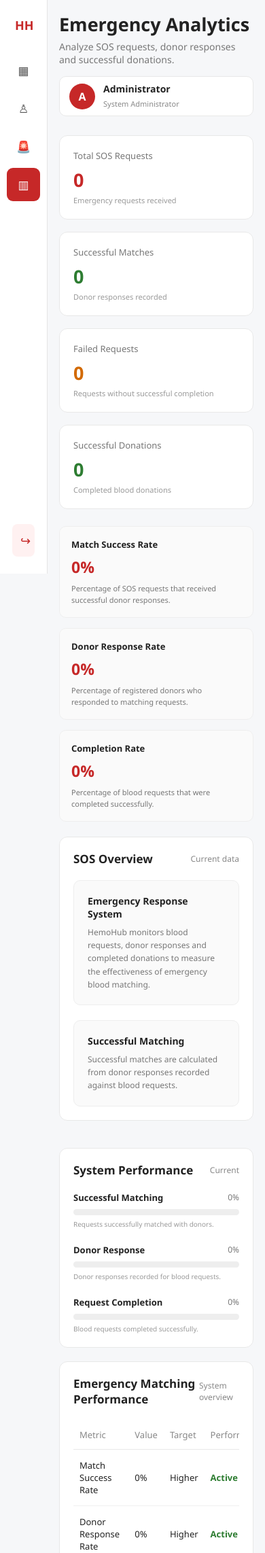
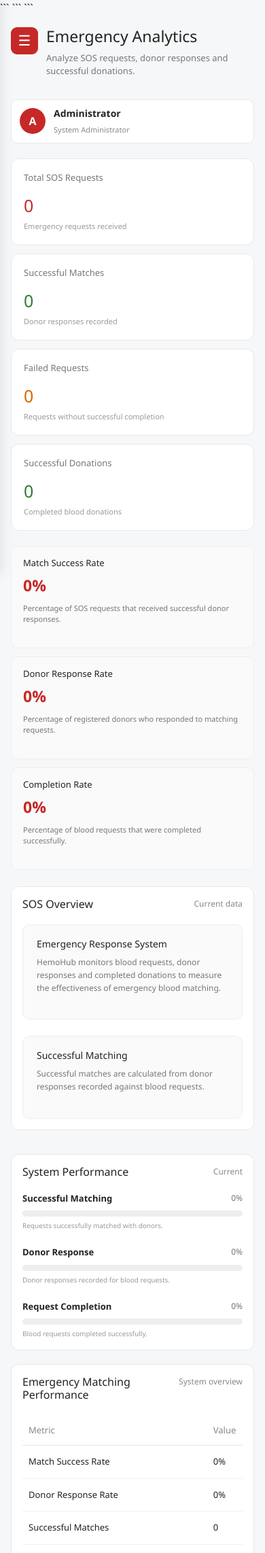
Before and after one commit to RaahulKannaK/Blood_Donor, a Django app: template blood_sos/hemohub/templates/admin/admin_analytics.html in a window 390 px wide. Shown: the top 2285 px of the page at 68% size. Run offline with Django 5.2, Linux system fonts and the light colour scheme; the template is opened without the code that fills it, so the values that code supplies are empty.

Commit message:
admin_analytics bootstrap

````diff
--- a/blood_sos/hemohub/templates/admin/admin_analytics.html
+++ b/blood_sos/hemohub/templates/admin/admin_analytics.html
@@ -1,14 +1,23 @@
 <!DOCTYPE html>
+
 <html lang="en">
 
 <head>
 
+```
 <meta charset="UTF-8">
 
 <meta name="viewport"
       content="width=device-width, initial-scale=1.0">
 
 <title>Analytics | HemoHub</title>
+
+<!-- =========================
+     BOOTSTRAP 5.3.3
+========================== -->
+
+<link href="https://cdn.jsdelivr.net/npm/bootstrap@5.3.3/dist/css/bootstrap.min.css"
+      rel="stylesheet">
 
 
 <style>
@@ -21,6 +30,14 @@
     }
 
 
+    html,
+    body {
+        width: 100%;
+        min-height: 100%;
+        overflow-x: hidden;
+    }
+
+
     body {
         background: #f6f7f9;
         color: #222;
@@ -29,7 +46,7 @@
 
     /* =========================
        SIDEBAR
-        ========================= */
+    ========================== */
 
     .sidebar {
         position: fixed;
@@ -45,7 +62,9 @@
 
         padding: 25px 18px;
 
-            z-index: 100;
+        z-index: 1050;
+
+        transition: transform 0.25s ease;
     }
 
 
@@ -57,6 +76,7 @@
     .logo h2 {
         color: #c62828;
         font-size: 24px;
+        letter-spacing: 0.5px;
     }
 
 
@@ -131,12 +151,63 @@
         background: #fff1f1;
 
         font-size: 14px;
+
+        transition: 0.2s;
+    }
+
+
+    .logout a:hover {
+        background: #ffe2e2;
+    }
+
+
+    /* =========================
+       MOBILE MENU BUTTON
+    ========================== */
+
+    .mobile-menu-btn {
+        display: none;
+
+        border: none;
+
+        background: #c62828;
+
+        color: white;
+
+        width: 42px;
+
+        height: 42px;
+
+        border-radius: 9px;
+
+        font-size: 21px;
+
+        align-items: center;
+
+        justify-content: center;
+
+        cursor: pointer;
+
+        flex-shrink: 0;
+    }
+
+
+    .sidebar-overlay {
+        display: none;
+
+        position: fixed;
+
+        inset: 0;
+
+        background: rgba(0, 0, 0, 0.35);
+
+        z-index: 1040;
     }
 
 
     /* =========================
        MAIN
-        ========================= */
+    ========================== */
 
     .main {
         margin-left: 250px;
@@ -149,7 +220,7 @@
 
     /* =========================
        TOPBAR
-        ========================= */
+    ========================== */
 
     .topbar {
         display: flex;
@@ -159,11 +230,20 @@
         align-items: center;
 
         margin-bottom: 28px;
+
+        gap: 20px;
+    }
+
+
+    .heading {
+        min-width: 0;
     }
 
 
     .heading h1 {
         font-size: 27px;
+
+        word-break: break-word;
     }
 
 
@@ -190,6 +270,8 @@
         border-radius: 10px;
 
         border: 1px solid #e8e8e8;
+
+        flex-shrink: 0;
     }
 
 
@@ -210,6 +292,8 @@
         justify-content: center;
 
         font-weight: bold;
+
+        flex-shrink: 0;
     }
 
 
@@ -229,13 +313,13 @@
 
     /* =========================
        ANALYTICS CARDS
-        ========================= */
+    ========================== */
 
     .stats-grid {
         display: grid;
 
         grid-template-columns:
-                repeat(4, 1fr);
+            repeat(4, minmax(0, 1fr));
 
         gap: 18px;
 
@@ -251,6 +335,8 @@
         border-radius: 12px;
 
         padding: 20px;
+
+        min-width: 0;
     }
 
 
@@ -296,7 +382,7 @@
 
     /* =========================
        PANEL
-        ========================= */
+    ========================== */
 
     .panel {
         background: white;
@@ -308,6 +394,8 @@
         padding: 20px;
 
         margin-bottom: 20px;
+
+        min-width: 0;
     }
 
 
@@ -319,11 +407,15 @@
         align-items: center;
 
         margin-bottom: 20px;
+
+        gap: 10px;
     }
 
 
     .panel-header h3 {
         font-size: 17px;
+
+        margin: 0;
     }
 
 
@@ -331,18 +423,21 @@
         color: #888;
 
         font-size: 12px;
+
+        white-space: nowrap;
     }
 
 
     /* =========================
        TWO COLUMN
-        ========================= */
+    ========================== */
 
     .two-column {
         display: grid;
 
         grid-template-columns:
-                1fr 1fr;
+            minmax(0, 1fr)
+            minmax(0, 1fr);
 
         gap: 20px;
     }
@@ -350,7 +445,7 @@
 
     /* =========================
        INFO BOX
-        ========================= */
+    ========================== */
 
     .info-box {
         background: #fafafa;
@@ -381,7 +476,7 @@
 
     /* =========================
        PERFORMANCE
-        ========================= */
+    ========================== */
 
     .performance-item {
         margin-bottom: 22px;
@@ -399,6 +494,8 @@
         justify-content: space-between;
 
         margin-bottom: 8px;
+
+        gap: 10px;
     }
 
 
@@ -445,16 +542,22 @@
 
     /* =========================
        MATCHING TABLE
-        ========================= */
+    ========================== */
 
     .table-container {
+        width: 100%;
+
         overflow-x: auto;
+
+        -webkit-overflow-scrolling: touch;
     }
 
 
     table {
         width: 100%;
 
+        min-width: 650px;
+
         border-collapse: collapse;
 
         font-size: 13px;
@@ -471,6 +574,8 @@
         padding: 12px 9px;
 
         border-bottom: 1px solid #e8e8e8;
+
+        white-space: nowrap;
     }
 
 
@@ -478,6 +583,8 @@
         padding: 14px 9px;
 
         border-bottom: 1px solid #f0f0f0;
+
+        white-space: nowrap;
     }
 
 
@@ -502,13 +609,13 @@
 
     /* =========================
        BLOOD GROUP ANALYSIS
-        ========================= */
+    ========================== */
 
     .blood-grid {
         display: grid;
 
         grid-template-columns:
-                repeat(4, 1fr);
+            repeat(4, minmax(0, 1fr));
 
         gap: 12px;
     }
@@ -522,6 +629,8 @@
         padding: 15px;
 
         text-align: center;
+
+        min-width: 0;
     }
 
 
@@ -558,13 +667,13 @@
 
     /* =========================
        SUMMARY
-        ========================= */
+    ========================== */
 
     .summary-grid {
         display: grid;
 
         grid-template-columns:
-                repeat(3, 1fr);
+            repeat(3, minmax(0, 1fr));
 
         gap: 15px;
     }
@@ -578,6 +687,8 @@
         padding: 17px;
 
         border: 1px solid #eeeeee;
+
+        min-width: 0;
     }
 
 
@@ -608,152 +719,333 @@
     }
 
 
+    /* =====================================================
+       RESPONSIVE
+    ===================================================== */
+
+
     /* =========================
-           RESPONSIVE
-        ========================= */
+       LARGE TABLET / SMALL LAPTOP
+    ========================== */
 
     @media (max-width: 1100px) {
+
+        .main {
+            padding: 25px;
+        }
+
 
         .stats-grid {
             grid-template-columns:
-                    repeat(2, 1fr);
+                repeat(2, minmax(0, 1fr));
         }
 
 
         .blood-grid {
             grid-template-columns:
-                    repeat(2, 1fr);
-            }
-
-        }
-
-
-        @media (max-width: 900px) {
+                repeat(2, minmax(0, 1fr));
+        }
+
 
         .two-column {
             grid-template-columns: 1fr;
         }
 
+    }
+
+
+    /* =========================
+       TABLET
+    ========================== */
+
+    @media (max-width: 800px) {
+
+        .sidebar {
+            width: 250px;
+
+            transform: translateX(-100%);
+
+            box-shadow:
+                4px 0 15px rgba(0,0,0,0.08);
+        }
+
+
+        .sidebar.mobile-open {
+            transform: translateX(0);
+        }
+
+
+        .sidebar-overlay.mobile-open {
+            display: block;
+        }
+
+
+        .logo {
+            text-align: left;
+
+            padding-left: 12px;
+
+            padding-right: 12px;
+        }
+
+
+        .logo h2 {
+            font-size: 24px;
+        }
+
+
+        .logo p {
+            display: block;
+        }
+
+
+        .menu a {
+            text-align: left;
+
+            padding: 13px 15px;
+
+            font-size: 14px;
+        }
+
+
+        .logout {
+            left: 18px;
+
+            right: 18px;
+        }
+
+
+        .logout a {
+            font-size: 14px;
+        }
+
+
+        .main {
+            margin-left: 0;
+
+            padding: 22px;
+        }
+
+
+        .mobile-menu-btn {
+            display: flex;
+        }
+
+
+        .topbar {
+            align-items: flex-start;
+        }
+
+
+        .heading {
+            display: flex;
+
+            align-items: flex-start;
+
+            gap: 12px;
+
+            min-width: 0;
+        }
+
+
+        .heading-text {
+            min-width: 0;
+        }
+
+
+        .summary-grid {
+            grid-template-columns:
+                repeat(3, minmax(0, 1fr));
+        }
+
+    }
+
+
+    /* =========================
+       MOBILE
+    ========================== */
+
+    @media (max-width: 600px) {
+
+        .main {
+            padding: 16px;
+        }
+
+
+        .topbar {
+            flex-direction: column;
+
+            align-items: stretch;
+
+            gap: 15px;
+
+            margin-bottom: 22px;
+        }
+
+
+        .heading {
+            width: 100%;
+        }
+
+
+        .heading h1 {
+            font-size: 23px;
+        }
+
+
+        .heading p {
+            font-size: 13px;
+
+            line-height: 1.5;
+        }
+
+
+        .admin-profile {
+            width: 100%;
+
+            padding: 9px 12px;
+        }
+
+
+        .stats-grid {
+            grid-template-columns: 1fr;
+
+            gap: 12px;
+
+            margin-bottom: 22px;
+        }
+
+
+        .stat-card {
+            padding: 18px;
+        }
+
+
+        .stat-card h2 {
+            font-size: 25px;
+        }
+
 
         .summary-grid {
             grid-template-columns: 1fr;
-            }
-
-        }
-
-
-        @media (max-width: 800px) {
-
-            .sidebar {
-                width: 70px;
-
-                padding: 20px 10px;
-            }
-
-
-            .logo {
-                text-align: center;
-            }
-
-
-            .logo h2 {
-                font-size: 0;
-            }
-
-
-            .logo h2::after {
-                content: "HH";
-
-                font-size: 18px;
-            }
-
-
-            .logo p {
-                display: none;
-            }
-
-
-            .menu a {
-                text-align: center;
-
-                padding: 13px 5px;
-
-                font-size: 0;
-            }
-
-
-            .menu-icon {
-                font-size: 17px;
-            }
-
-
-            .logout a {
-                font-size: 0;
-            }
-
-
-            .logout a::before {
-                content: "↪";
-
-                font-size: 18px;
-            }
-
-
-            .main {
-                margin-left: 70px;
-
-                padding: 22px;
-            }
-
-        }
-
-
-        @media (max-width: 600px) {
-
-            .stats-grid {
+
+            gap: 12px;
+        }
+
+
+        .two-column {
             grid-template-columns: 1fr;
-            }
-
-
-            .topbar {
-                flex-direction: column;
-
+
+            gap: 15px;
+        }
+
+
+        .panel {
+            padding: 16px;
+        }
+
+
+        .panel-header {
             align-items: flex-start;
-
-                gap: 15px;
-            }
-
-
-            .admin-profile {
-                width: 100%;
+        }
+
+
+        .panel-header h3 {
+            font-size: 16px;
         }
 
 
         .blood-grid {
             grid-template-columns:
-                    repeat(2, 1fr);
-            }
-
+                repeat(2, minmax(0, 1fr));
+
+            gap: 10px;
+        }
+
+
+        .blood-card {
+            padding: 13px 8px;
+        }
+
+
+        .mobile-menu-btn {
+            width: 40px;
+
+            height: 40px;
+        }
+
+    }
+
+
+    /* =========================
+       VERY SMALL MOBILE
+    ========================== */
+
+    @media (max-width: 380px) {
 
         .main {
-                padding: 17px;
+            padding: 12px;
+        }
+
+
+        .heading h1 {
+            font-size: 21px;
+        }
+
+
+        .heading p {
+            font-size: 12px;
+        }
+
+
+        .admin-info strong {
+            font-size: 13px;
+        }
+
+
+        .admin-info span {
+            font-size: 10px;
+        }
+
+
+        .stat-card,
+        .summary-card,
+        .panel {
+            border-radius: 10px;
+        }
+
+
+        .blood-grid {
+            grid-template-columns:
+                repeat(2, minmax(0, 1fr));
         }
 
     }
 
 </style>
+```
 
 </head>
 
-
 <body>
+
+```
+<!-- =========================
+     SIDEBAR OVERLAY
+========================== -->
+
+<div class="sidebar-overlay"
+     id="sidebarOverlay"
+     onclick="closeSidebar()">
+</div>
 
 
 <!-- =========================
      SIDEBAR
 ========================== -->
 
-    <aside class="sidebar">
+<aside class="sidebar"
+       id="sidebar">
 
 
     <div class="logo">
@@ -835,11 +1127,27 @@
 
         <div class="heading">
 
+            <!-- MOBILE MENU -->
+
+            <button class="mobile-menu-btn"
+                    type="button"
+                    onclick="openSidebar()"
+                    aria-label="Open menu">
+
+                ☰
+
+            </button>
+
+
+            <div class="heading-text">
+
                 <h1>Emergency Analytics</h1>
 
                 <p>
                     Analyze SOS requests, donor responses and successful donations.
                 </p>
+
+            </div>
 
         </div>
 
@@ -1472,6 +1780,85 @@
 </main>
 
 
+<!-- =========================
+     BOOTSTRAP JS
+========================== -->
+
+<script src="https://cdn.jsdelivr.net/npm/bootstrap@5.3.3/dist/js/bootstrap.bundle.min.js">
+</script>
+
+
+<!-- =========================
+     MOBILE SIDEBAR JS
+========================== -->
+
+<script>
+
+    function openSidebar() {
+
+        document
+            .getElementById("sidebar")
+            .classList
+            .add("mobile-open");
+
+
+        document
+            .getElementById("sidebarOverlay")
+            .classList
+            .add("mobile-open");
+
+    }
+
+
+    function closeSidebar() {
+
+        document
+            .getElementById("sidebar")
+            .classList
+            .remove("mobile-open");
+
+
+        document
+            .getElementById("sidebarOverlay")
+            .classList
+            .remove("mobile-open");
+
+    }
+
+
+    /* Close sidebar after clicking a menu item on mobile */
+
+    document
+        .querySelectorAll(".menu a")
+        .forEach(function(link) {
+
+            link.addEventListener("click", function() {
+
+                if (window.innerWidth <= 800) {
+
+                    closeSidebar();
+
+                }
+
+            });
+
+        });
+
+
+    /* Reset sidebar when screen becomes desktop */
+
+    window.addEventListener("resize", function() {
+
+        if (window.innerWidth > 800) {
+
+            closeSidebar();
+
+        }
+
+    });
+
+</script>
+
 </body>
 
 </html>
````
Lines whose indentation alone changed are shown as unchanged.
